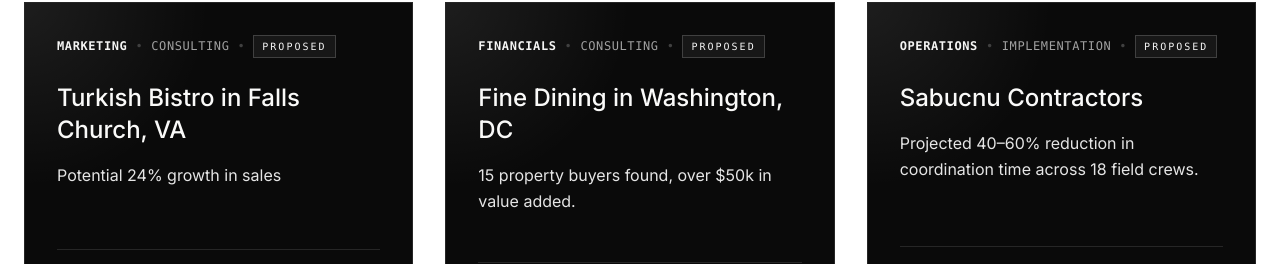
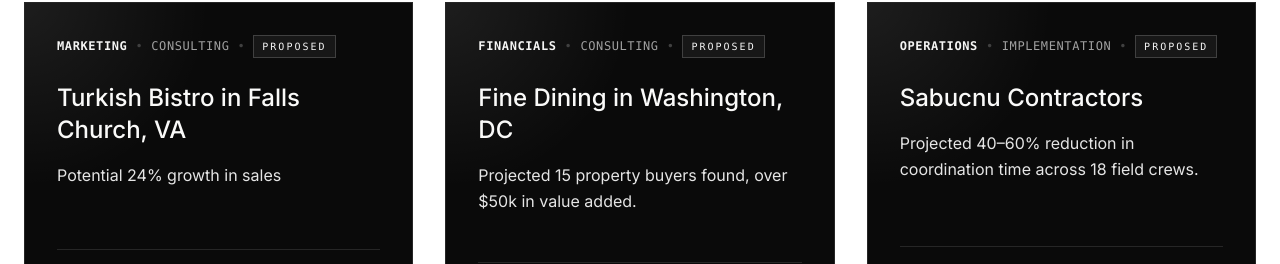
Before and after one commit to aliahm08/B2W, a React (Vite) app: page / in a window 1280 px wide. Shown: the part 3561-3825 px from the top of the page. Built offline with nearby package versions, Linux system fonts and the light colour scheme.

Commit message:
content: update Uyghur Eats impact to reflect projected status

```diff
--- a/src/content/projectShowcaseCards.ts
+++ b/src/content/projectShowcaseCards.ts
@@ -31,7 +31,7 @@ export const showcaseProjects: ShowcaseProject[] = [
     serviceType: 'Consulting',
     status: 'Proposed',
     title: 'Fine Dining in Washington, DC',
-    clientDescription: '15 property buyers found, over $50k in value added.',
+    clientDescription: 'Projected 15 property buyers found, over $50k in value added.',
     description:
       'Property sale engagement covering the diligence-as-a-service model, buyer certainty package, and sale rollout.',
     tags: ['M&A', 'Property Sale', 'Diligence', 'Buyer Package'],
```
